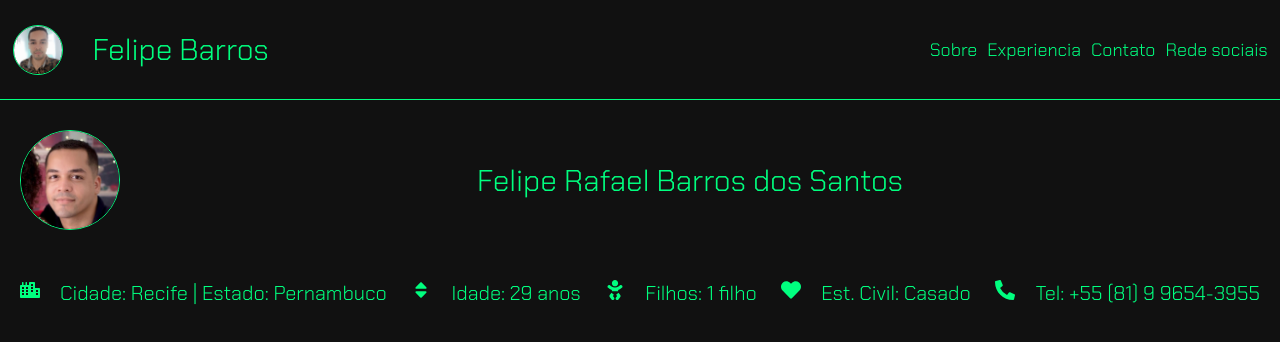
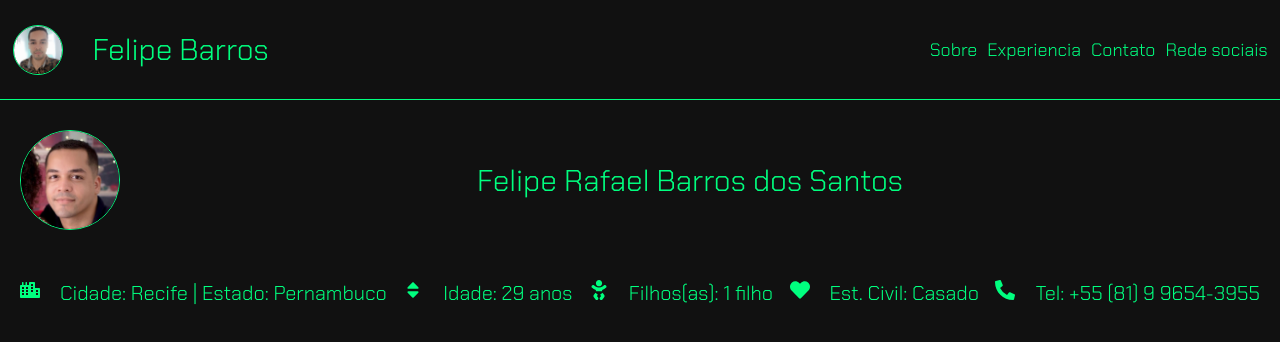
Before and after one commit to feliperafa/cv-felipe, a React (Create React App) app: page / in a window 1280 px wide. Shown: the top 342 px of the page. Built offline with nearby package versions, Linux system fonts and the light colour scheme.

Commit message:
ajustando abreviação

```diff
--- a/src/pages/home/Home.js
+++ b/src/pages/home/Home.js
@@ -42,7 +42,7 @@ export function PageHome() {
 						</GeneralInformation>
 						<GeneralInformation>
 							<FaBaby />
-							<Information>Filhos: {data.sons}</Information>
+							<Information>Filhos(as): {data.sons}</Information>
 						</GeneralInformation>
 						<GeneralInformation>
 							<FaHeart />
```
